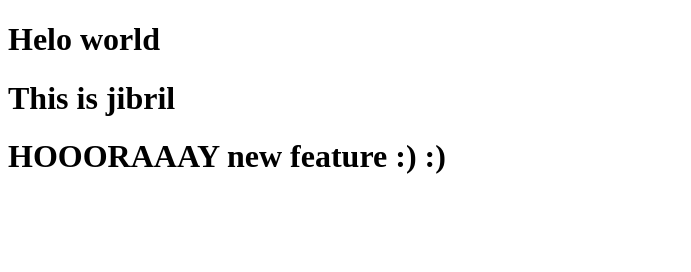
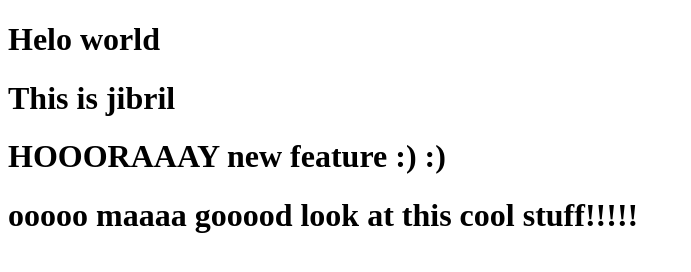
Before and after one commit to SiJibrilll/letsLearnGit, a plain HTML site: page index.html in a window 1280 px wide. Shown: the whole page, without its empty margins (0-691 px from the left). Drawn offline with Linux system fonts and the light colour scheme.

Commit message:
new-update

```diff
--- a/index.html
+++ b/index.html
@@ -9,5 +9,6 @@
 	<h1>Helo world</h1>
 	<h1>This is jibril</h1>
 	<h1>HOOORAAAY new feature :) :)</h1>
+	<h1>ooooo maaaa gooood look at this cool stuff!!!!!</h1>
 </body>
 </html>
```
